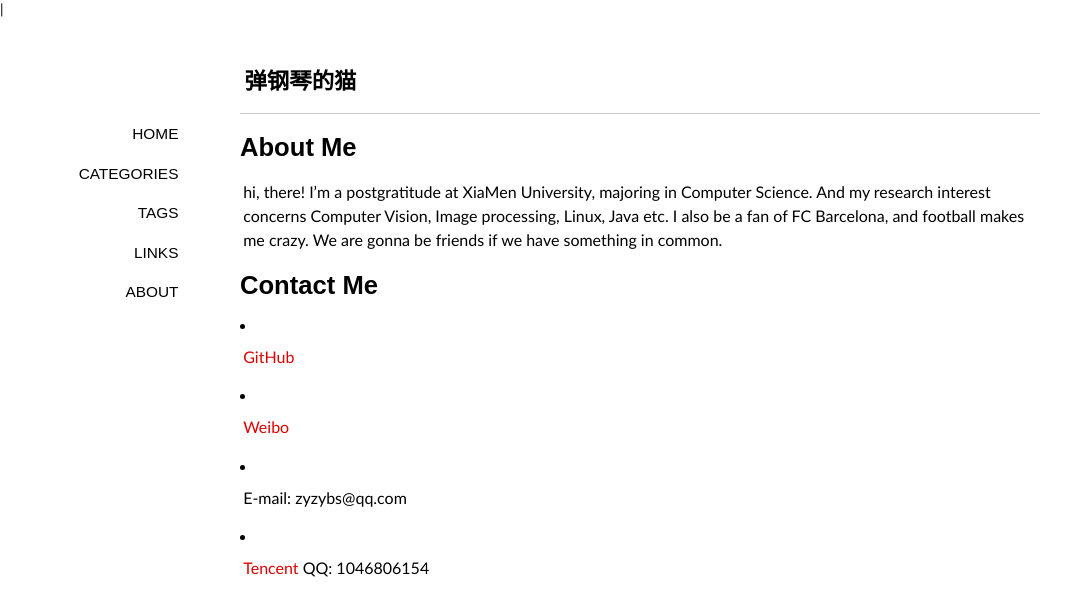
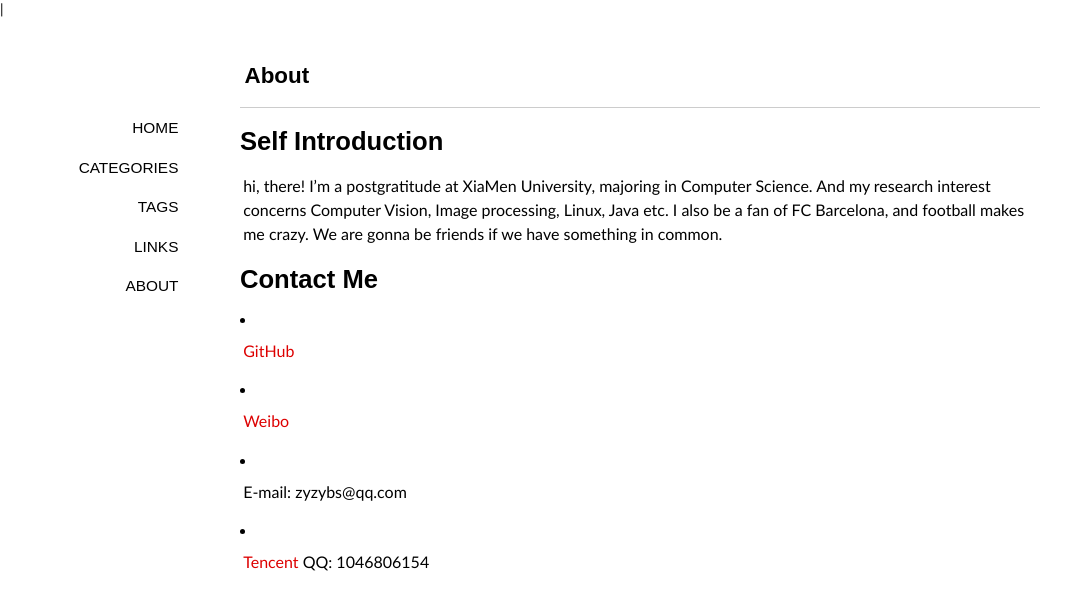
Before and after one commit to PianoCat/PianoCat.github.io, a Jekyll site: the page built from about/index.md, in a window 1280 px wide. Shown: the top 616 px of the page, without its empty margins (0-1086 px from the left). Built offline with Jekyll 4.4.1, drawn with Linux system fonts in a browser that asks for light colours; some web fonts are replaced; Markdown is read by kramdown in place of the engine named in the settings; comment, search, counter and statistics services are not loaded.

Commit message:
modify about.

```diff
--- a/about/index.md
+++ b/about/index.md
@@ -1,11 +1,11 @@
 ---
-title: 弹钢琴的猫
+title: About
 layout: page
 comments: yes
 pagetitle: 每天都有新收获。
 ---
 
-#About Me
+#Self Introduction
 
 hi, there! I'm a postgratitude at XiaMen University, majoring in Computer Science. And my research interest concerns Computer Vision, Image processing, Linux, Java etc. I also be a fan of FC Barcelona, and football makes me crazy. We are gonna be friends if we have something in common.
 
```
